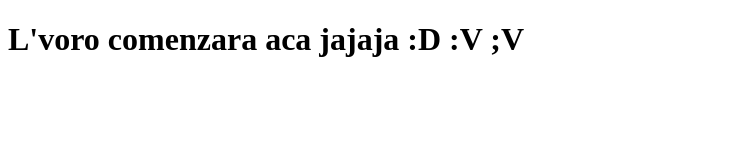
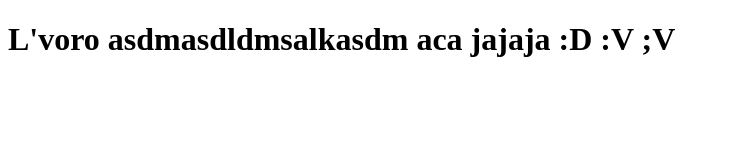
Before and after one commit to carlosx32/Lvoro, a plain HTML site: page index.html in a window 1280 px wide. Shown: the whole page, without its empty margins (0-730 px from the left). Drawn offline with Linux system fonts and the light colour scheme.

Commit message:
Update index.html

```diff
--- a/index.html
+++ b/index.html
@@ -5,6 +5,6 @@
     <title></title>
   </head>
   <body>
-    <h1>L'voro comenzara aca jajaja :D :V ;V </h1>
+    <h1>L'voro asdmasdldmsalkasdm aca jajaja :D :V ;V </h1>
   </body>
 </html>
```
